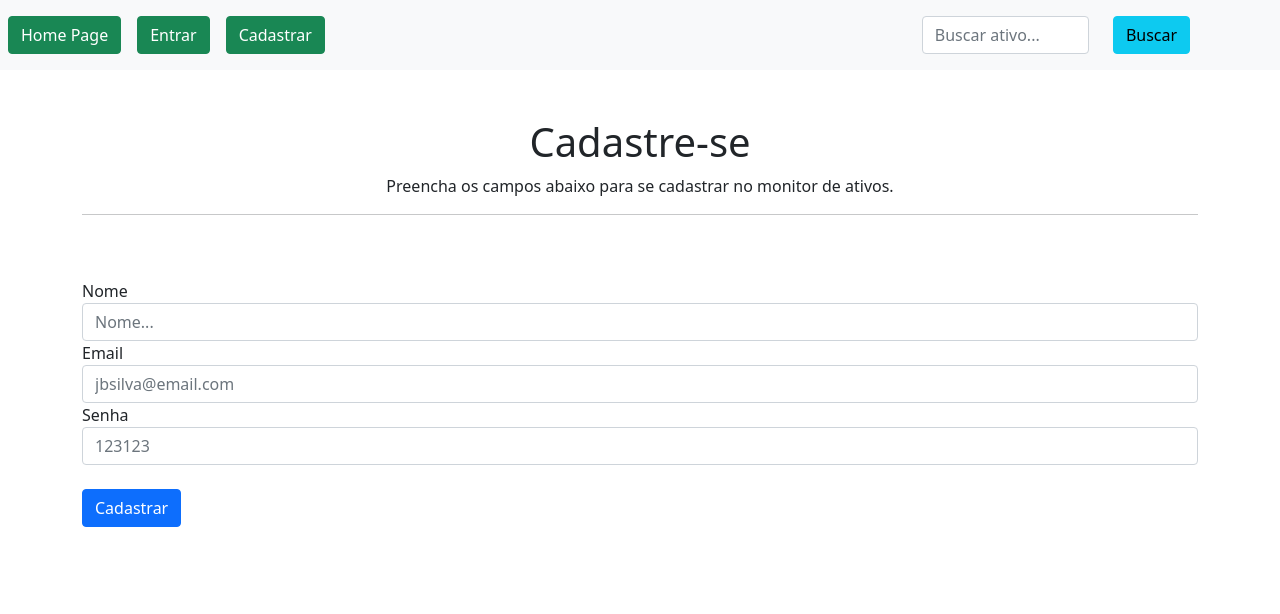
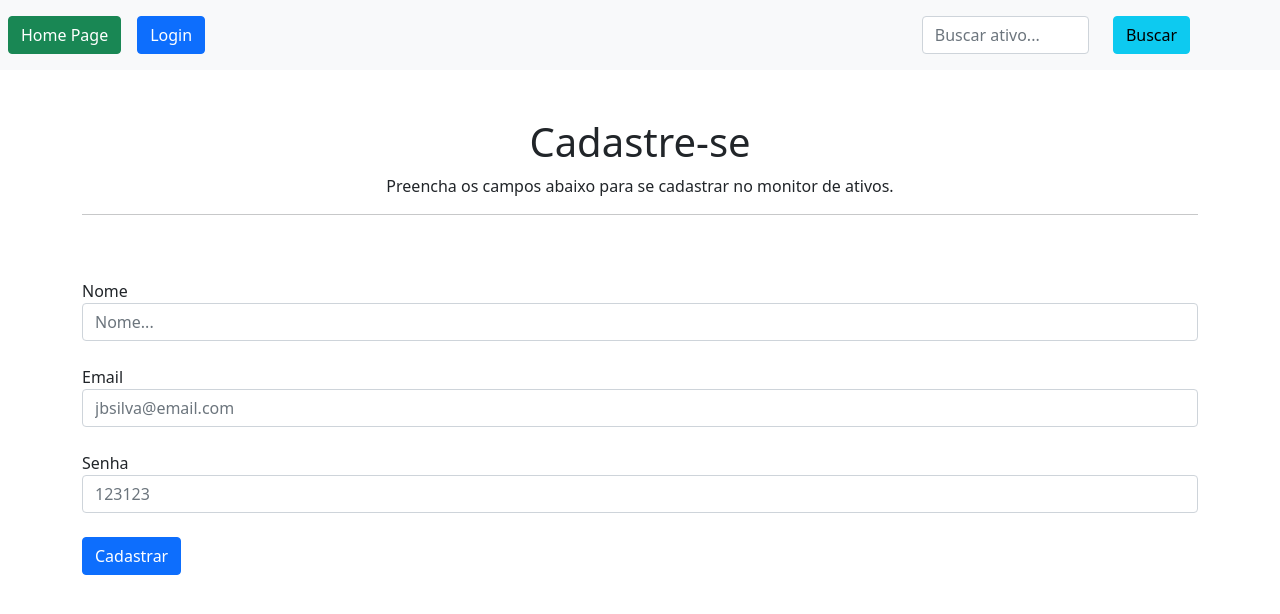
Before and after one commit to JBSilvaDev/desafio-inoa, a Django app: page /auth/cadastro/ in a window 1280 px wide. Shown: the top 614 px of the page. Run offline with Django 5.2, Linux system fonts and the light colour scheme.

Commit message:
ajustando cadastro e login page

```diff
--- a/auth_user/templates/cadastro.html
+++ b/auth_user/templates/cadastro.html
@@ -18,20 +18,18 @@ Página de cadastro
   </center>
   <hr>
   <br><br>
-  <form class="form-group" action="" method="POST">
+  <form action="" method="POST">
     {% csrf_token %}
-    <div class="form-group">
-      <label for="name">Nome</label>
-      <input class="form-control" type="text" id="name" name="nome" placeholder="Nome..." />
-    </div>
-    <div class="form-group">
-      <label for="email">Email</label>
-      <input class="form-control" type="email" id="email" name="email" placeholder="jbsilva@email.com" />
-    </div>
-    <div class="form-group">
-      <label for="password">Senha</label>
-      <input class="form-control" type="password" id="password" name="senha" placeholder="123123" />
-    </div>
+
+      <label>Nome</label>
+      <input class="form-control" type="text" name="nome" placeholder="Nome..." />
+<br>
+      <label>Email</label>
+      <input class="form-control" type="email" name="email" placeholder="jbsilva@email.com" />
+<br>
+      <label>Senha</label>
+      <input class="form-control" type="password" name="senha" placeholder="123123" />
+
     <br>
     <button class="btn btn-primary" type="submit">Cadastrar</button>
   </form>
--- a/auth_user/templates/login.html
+++ b/auth_user/templates/login.html
@@ -31,6 +31,7 @@ Página de login
     </div class="form-group">
     <br>
     <button class="btn btn-primary" type="submit">Entrar</button>
+    <a href="{% url 'cadastro' %}"><button class="btn btn-success" type="button">Cadastre-se</button></a>
   </form>
 </div>
 {% endblock %}
--- a/setup/settings.py
+++ b/setup/settings.py
@@ -144,3 +144,5 @@ MESSAGE_TAGS = {
   constants.WARNING:'alert alert-warning'
 
 }
+
+#AUTH_USER_MODEL = auth_user.Users
--- a/templates/base.html
+++ b/templates/base.html
@@ -17,8 +17,8 @@
         <ul class="navbar-nav me-auto mb-2 mb-lg-0">
           <li class="nav-item"><a class="nav-link active" href="{% url 'index' %}"><button class="btn btn-success">Home Page</button></a></li>
           {% if not user.is_authenticated %}
-          <li class="nav-item"><a class="nav-link active" href="{% url 'login' %}"><button class="btn btn-success">Entrar</button></a></li>
-          <li class="nav-item"><a class="nav-link active" href="{% url 'cadastro' %}"><button class="btn btn-success">Cadastrar</button></a></li>
+          <li class="nav-item"><a class="nav-link active" href="{% url 'login' %}"><button class="btn btn-primary">Login</button></a></li>
+          <!-- <li class="nav-item"><a class="nav-link active" href="{% url 'cadastro' %}"><button class="btn btn-success">Cadastrar</button></a></li> -->
           {% endif %}
           {% if user.is_authenticated %}
           <li class="nav-item"><a class="nav-link active" href="{% url 'favoritos' %}"><button class="btn btn-info">Favoritos</button></a></li>
```
Also changed, not shown: db.sqlite3, 1 other file.
